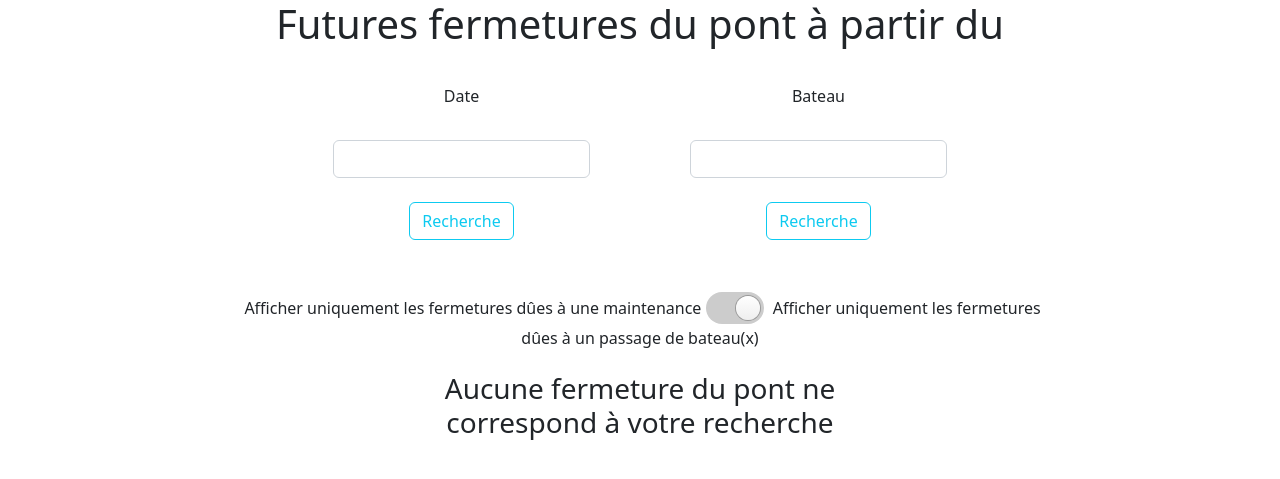
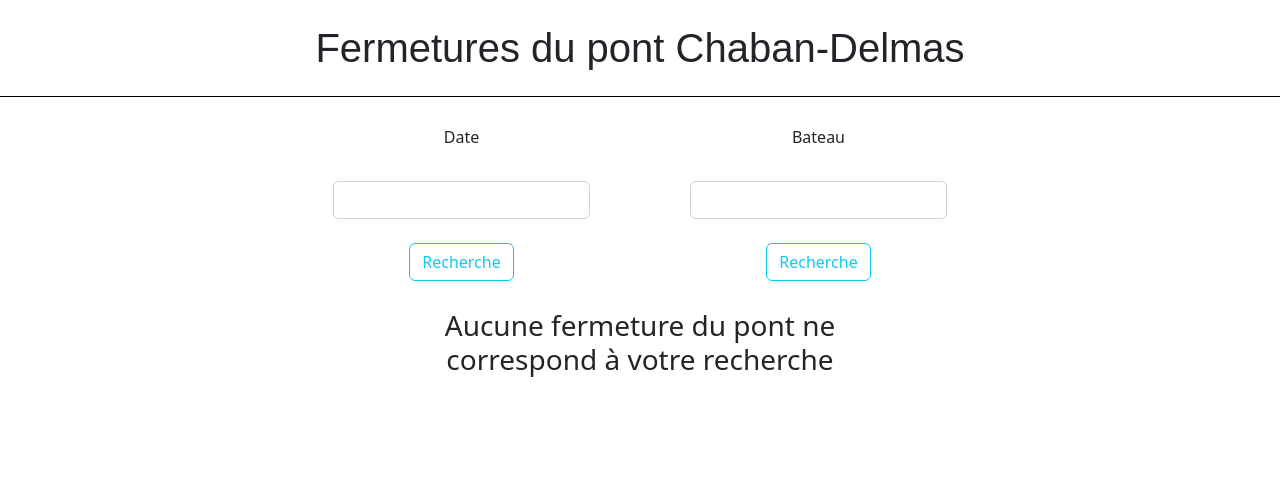
Before and after one commit to LassalleJ/test-technique-dotsafe, a Symfony app: template templates/home/index.html.twig in a window 1280 px wide. Shown: the top 479 px of the page. Run offline with Twig, Linux system fonts and the light colour scheme; the template is opened without the code that fills it, so the values that code supplies are empty; form fields are guessed from the names that the template uses; style sheets or scripts are compiled from the project's sources; some libraries are stand-ins or nearby versions.

Commit message:
front is done, added comments, fixed the JS so that we can click again on the same tab to remove the filter

```diff
--- a/assets/styles/app.scss
+++ b/assets/styles/app.scss
@@ -1,48 +1,32 @@
-//.table {
-//    border:1px solid black;
-//}
-.toggle-switch {
-    display: inline-block;
-    background: #ccc;
-    border-radius: 16px;
-    width: 58px;
-    height: 32px;
-    position: relative;
-    vertical-align: middle;
-    transition: background 0.25s;
+.title {
+    margin:0;
+    padding:24px;
+    font-family:Antartida, Arial, sans-serif;
+    border-bottom:1px solid black;
 }
-.toggle-switch:before, .toggle-switch:after {
-    content: "";
+.tab {
+    border:1px solid black;
+    border-bottom:0;
+    &:hover {
+        background-color: lightblue;
+        cursor:pointer;
+    }
 }
-.toggle-switch:before {
-    display: block;
-    background: linear-gradient(to bottom, #fff 0%, #eee 100%);
-    border-radius: 50%;
-    box-shadow: 0 0 0 1px rgba(0, 0, 0, 0.25);
-    width: 24px;
-    height: 24px;
-    position: absolute;
-    top: 4px;
-    left: 4px;
-    transition: left 0.25s;
+.tab-container {
+    display:flex;
+    padding:0;
 }
-.toggle:hover .toggle-switch:before {
-    background: linear-gradient(to bottom, #fff 0%, #fff 100%);
-    box-shadow: 0 0 0 1px rgba(0, 0, 0, 0.5);
+.reset-filter-btn {
+    margin-bottom:24px;
 }
-.toggle-checkbox:checked + .toggle-switch:before {
-    left: 30px;
+.search-results {
+    font-family: Antartida, Arial, sans-serif;
 }
-
-.toggle-checkbox {
-    position: absolute;
-    visibility: hidden;
+.active-tab {
+    background-color: #b4b3b3;
 }
-
-.toggle-label {
-    margin-left: 5px;
-    position: relative;
-    top: 2px;
+.data-table {
+    border:1px solid black;
 }
 .hidden {
     display:none;
--- a/src/Form/SearchBoatType.php
+++ b/src/Form/SearchBoatType.php
@@ -21,7 +21,6 @@ class SearchBoatType extends AbstractType
     public function configureOptions(OptionsResolver $resolver): void
     {
         $resolver->setDefaults([
-            // Configure your form options here
         ]);
     }
 }
--- a/templates/home/index.html.twig
+++ b/templates/home/index.html.twig
@@ -3,7 +3,7 @@
 {% block title %}Hello HomeController!{% endblock %}
 
 {% block body %}
-    <h1 class="title text-center">Futures fermetures du pont à partir du {{ dateOfToday }}</h1>
+    <h1 class="title text-center">Fermetures du pont Chaban-Delmas</h1>
     <div class="container d-flex justify-content-center p-2 col6">
         <div class="searchDateForm form-group">
             {{ form_start(dateForm) }}
@@ -23,22 +23,21 @@
     </div>
 
     {% if not search is empty %}
-
-        <h2>Résultats pour votre recherche : {{ search }}</h2>
-        <a href="{{ path('app_index') }}" class="btn btn-outline-info">Remettre les filtres à zéro</a>
+        <div class="container text-center">
+            <h3 class="search-results">Résultats pour votre recherche : {{ search }}</h3>
+            <a href="{{ path('app_index') }}" class="btn btn-outline-info reset-filter-btn">Réinitialiser les filtres</a>
+        </div>
     {% endif %}
-
-    <div class="container col-8 text-center reason-selector">
-        <label class="toggle">
-            <span class="toggle-label">Afficher uniquement les fermetures dûes à une maintenance</span>
-            <input class="toggle-checkbox" id="toggle-listener" type="checkbox" checked>
-            <div class="toggle-switch"></div>
-            <span class="toggle-label">Afficher uniquement les fermetures dûes à un passage de bateau(x)</span>
-
-        </label>
+    <div class="container">
+        {% if not datas is empty %}
+            <div class=" container tab-container">
+                <div class="p-2 text-center flex-fill tab" id="show-maintenance-tab">
+                    <h5>Afficher uniquement les maintenances du pont</h5>
                 </div>
-    <div class="container">
-        {% if not datas is empty  %}
+                <div class="p-2 text-center flex-fill tab" id="show-boat-tab">
+                   <h5>Afficher uniquement les passages de bateaux</h5>
+                </div>
+            </div>
             <table class="data-table table table-hover">
                 <th class="col-3 text-center">Raison</th>
                 <th class="col-3 text-center">Heure de fermeture du pont</th>
@@ -47,7 +46,7 @@
                 {% for data in datas|sort((a,b)=> a.closureHourObject <=> b.closureHourObject) %}
 
                     {% if data.reason is same as("MAINTENANCE") %}
-                    <tr class="maintenanceReason">
+                        <tr class="maintenanceReason shown">
                             <td class="text-center">{{ data.reason }}</td>
                             <td class="text-center">{{ data.closureHour }}</td>
                             <td class="text-center">{{ data.reOpenHour }}</td>
@@ -55,7 +54,7 @@
 
                     {% endif %}
                     {% if not data.reason is same as("MAINTENANCE") %}
-                    <tr class="boatReason">
+                        <tr class="boatReason shown">
                             <td class="text-center">{{ data.reason }}</td>
                             <td class="text-center">{{ data.closureHour }}</td>
                             <td class="text-center">{{ data.reOpenHour }}</td>
```
Also changed, not shown: assets/app.js (+29 -15 lines), src/Controller/HomeController.php (+30 -9 lines), src/Service/DataFormatter.php (+21 -6 lines). Lines whose indentation alone changed are shown as unchanged.
